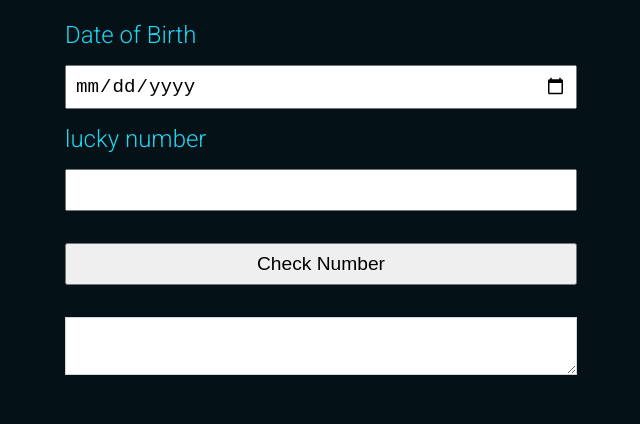
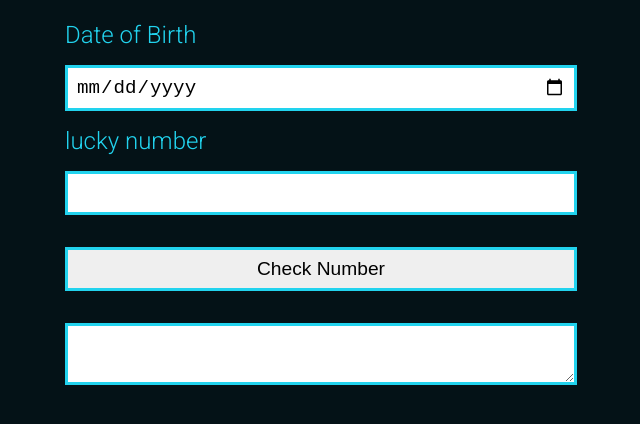
Before and after one commit to Vanshdureja90/is-your-birthday-lucky, a plain HTML site: page index.html in a window 1280 px wide. Shown: the part 180-604 px from the top of the page, without its empty margins (311-951 px from the left). Drawn offline with Linux system fonts and the light colour scheme; a web font is replaced by a local one.

Commit message:
update: border

```diff
--- a/style.css
+++ b/style.css
@@ -46,6 +46,7 @@ label{
     max-width: 40vw;
     padding: 1vh;
     font-size: 1.2rem;
+    border: 3px solid var(--primary-color);
 }
 
 #lucky-number{
@@ -53,6 +54,7 @@ label{
     max-width: 40vw;
     padding: 1vh;
     font-size: 1.2rem;
+    border: 3px solid var(--primary-color);
 }
 
 #check{
@@ -60,6 +62,7 @@ label{
     max-width: 40vw;
     padding: 1vh;
     font-size: 1.2rem;
+    border: 3px solid var(--primary-color);
 }
 
 textarea{
@@ -68,4 +71,5 @@ textarea{
     padding: 1vh 0vh .5vh 3vh;
     font-size: 1.2rem;
     background-color: white;
+    border: 3px solid var(--primary-color);
 }
```
